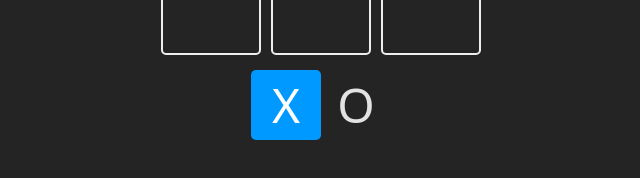
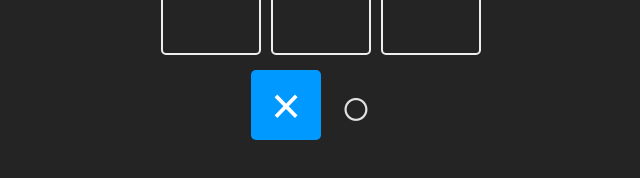
Before and after one commit to blazo-dev/learning-react, a React (Vite) app in the folder projects/02-tic-tac-toe/: page / in a window 1280 px wide. Shown: the part 486-664 px from the top of the page, without its empty margins (319-959 px from the left). Built offline with nearby package versions, Linux system fonts and the light colour scheme.

Commit message:
Changing icons

```diff
--- a/projects/02-tic-tac-toe/src/constans.js
+++ b/projects/02-tic-tac-toe/src/constans.js
@@ -1,6 +1,6 @@
 export const TURNS = {
-  X: "X",
-  O: "O",
+  X: "×",
+  O: "○",
 };
 
 export const WINNER_COMBINATIONS = [
--- a/projects/02-tic-tac-toe/src/index.css
+++ b/projects/02-tic-tac-toe/src/index.css
@@ -119,7 +119,7 @@ body {
   display: grid;
   place-content: center;
   cursor: pointer;
-  font-size: 48px;
+  font-size: 52px;
 }
 
 .square::selection {
```
